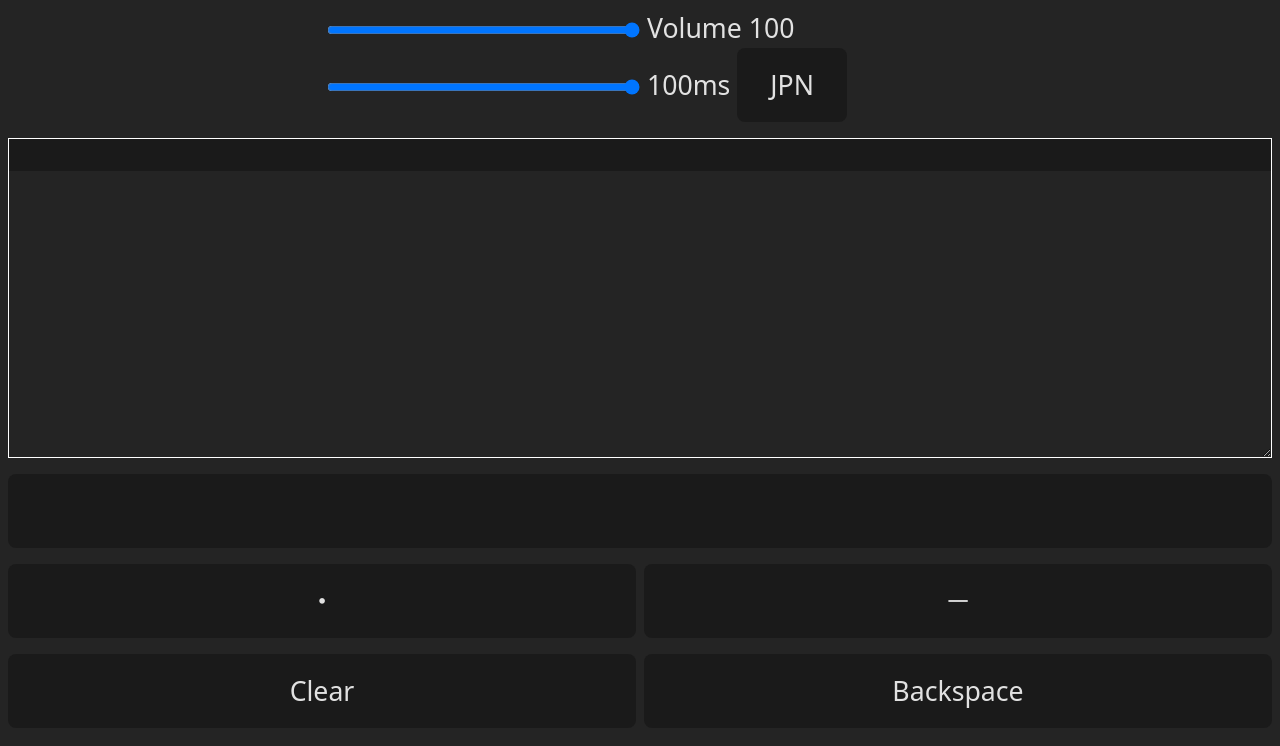
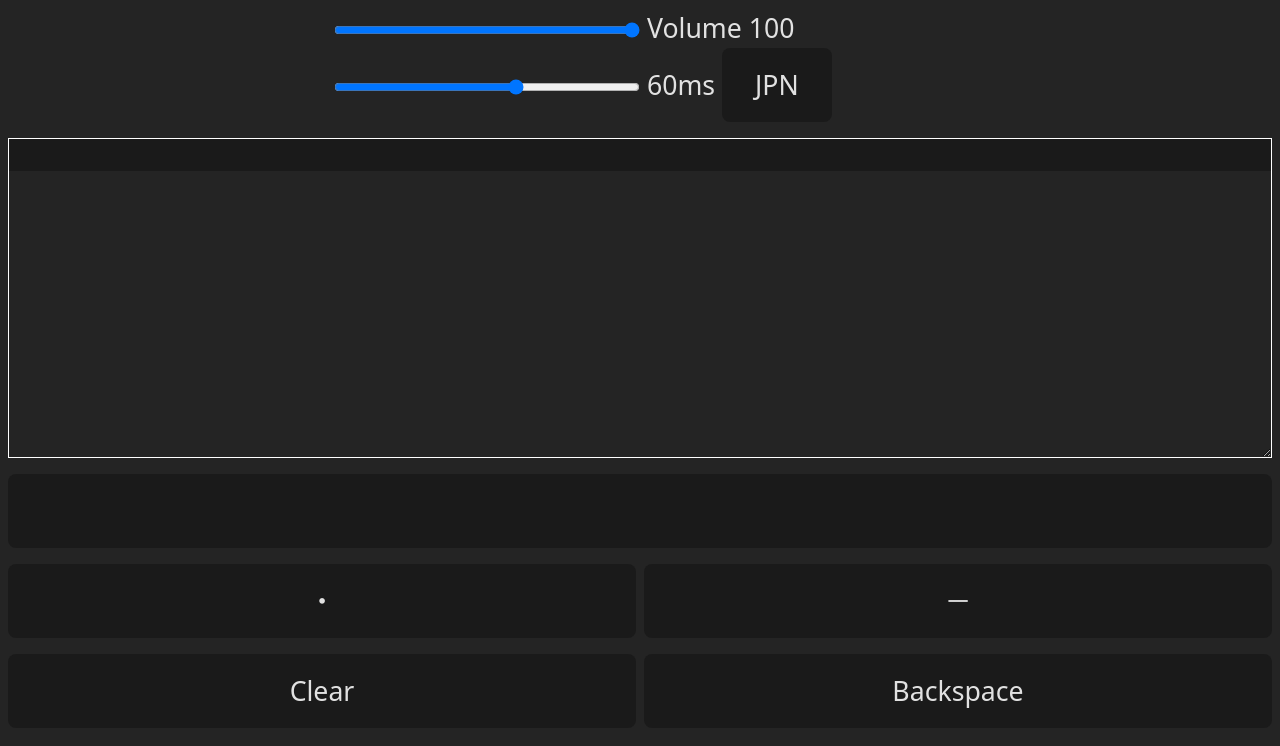
Before and after one commit to liuyulo/morse, a Svelte app: page / in a window 1280 px wide. Shown: the top 746 px of the page. Built offline with nearby package versions, Linux system fonts and the light colour scheme.

Commit message:
App.svelte

```diff
--- a/src/App.svelte
+++ b/src/App.svelte
@@ -6,7 +6,7 @@
     let cache = "";
     let value = "";
     let volume = 100;
-    let unit = 100;
+    let unit = 60;
     let lang = jpn;
     const langs = { [jpn.name]: eng, [eng.name]: jpn };
 
@@ -111,7 +111,9 @@
     function keyup({ key, target }: KeyboardEvent) {
         if ((target as HTMLElement).tagName == "TEXTAREA") return;
 
-        if (key == straight) keyupK();
+        if (key == "Escape") value = "";
+        else if (key == "Backspace") value = value.slice(0, -1);
+        else if (key == straight) keyupK();
         else if (key in keys) keyupI(key);
     }
 
```
